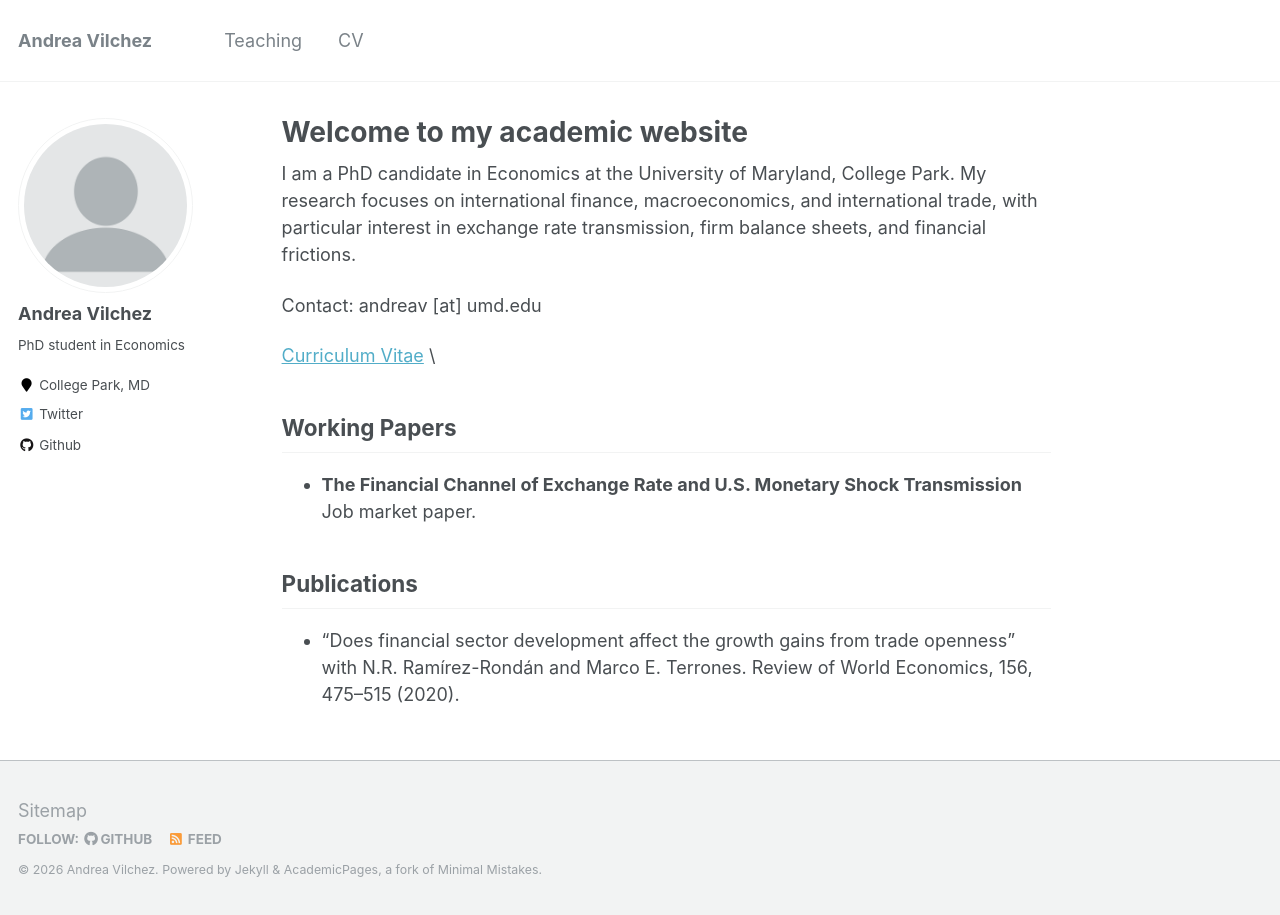
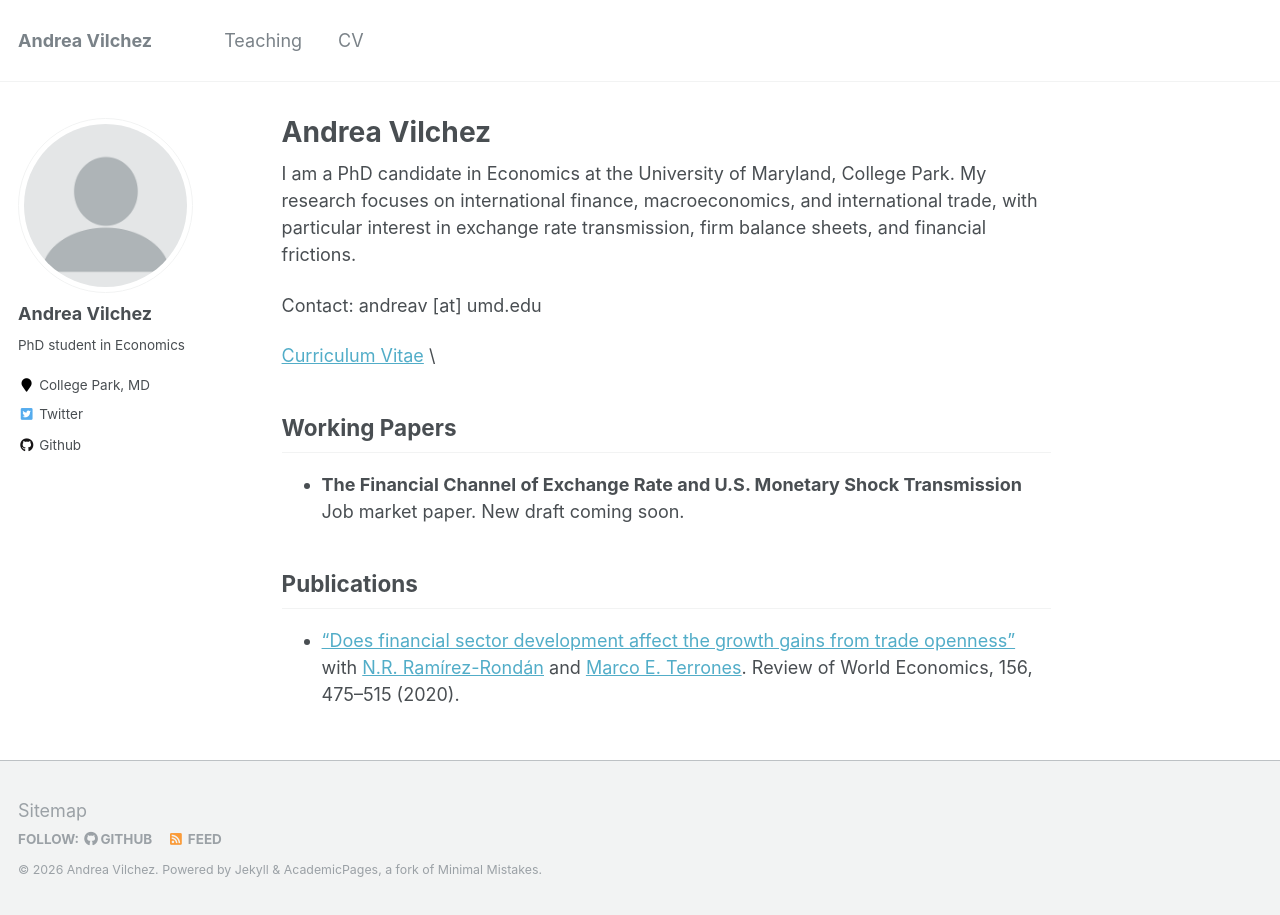
Before and after one commit to andrea-vilchez/andrea-vilchez.github.io, a Jekyll site: the page built from _pages/index.md, in a window 1280 px wide. Built offline with Jekyll 4.4.1, drawn with Linux system fonts in a browser that asks for light colours.

Commit message:
Update index.md

```diff
--- a/_pages/index.md
+++ b/_pages/index.md
@@ -1,7 +1,6 @@
 ---
 permalink: /
-title: "Welcome to my academic website"
-excerpt: "About me"
+title: "Andrea Vilchez"
 author_profile: true
 redirect_from:
   - /about/
@@ -12,13 +11,13 @@ I am a PhD candidate in Economics at the University of Maryland, College Park. M
 
 Contact: andreav [at] umd.edu
 
-[Curriculum Vitae](#) \
+[Curriculum Vitae](/files/CV_Andrea_Vilchez_Spring2026.pdf) \
 
 ## Working Papers
 
 - **The Financial Channel of Exchange Rate and U.S. Monetary Shock Transmission**
-   Job market paper.
+   Job market paper. New draft coming soon.
 
 
 ## Publications
--  "Does financial sector development affect the growth gains from trade openness" with N.R. Ramírez-Rondán and Marco E. Terrones. Review of World Economics, 156, 475–515 (2020).
+-  ["Does financial sector development affect the growth gains from trade openness"](https://link.springer.com/article/10.1007/s10290-019-00369-8) with [N.R. Ramírez-Rondán](https://sites.google.com/site/nramron/) and [Marco E. Terrones](https://www.marcoterrones.com/). Review of World Economics, 156, 475–515 (2020).
```
